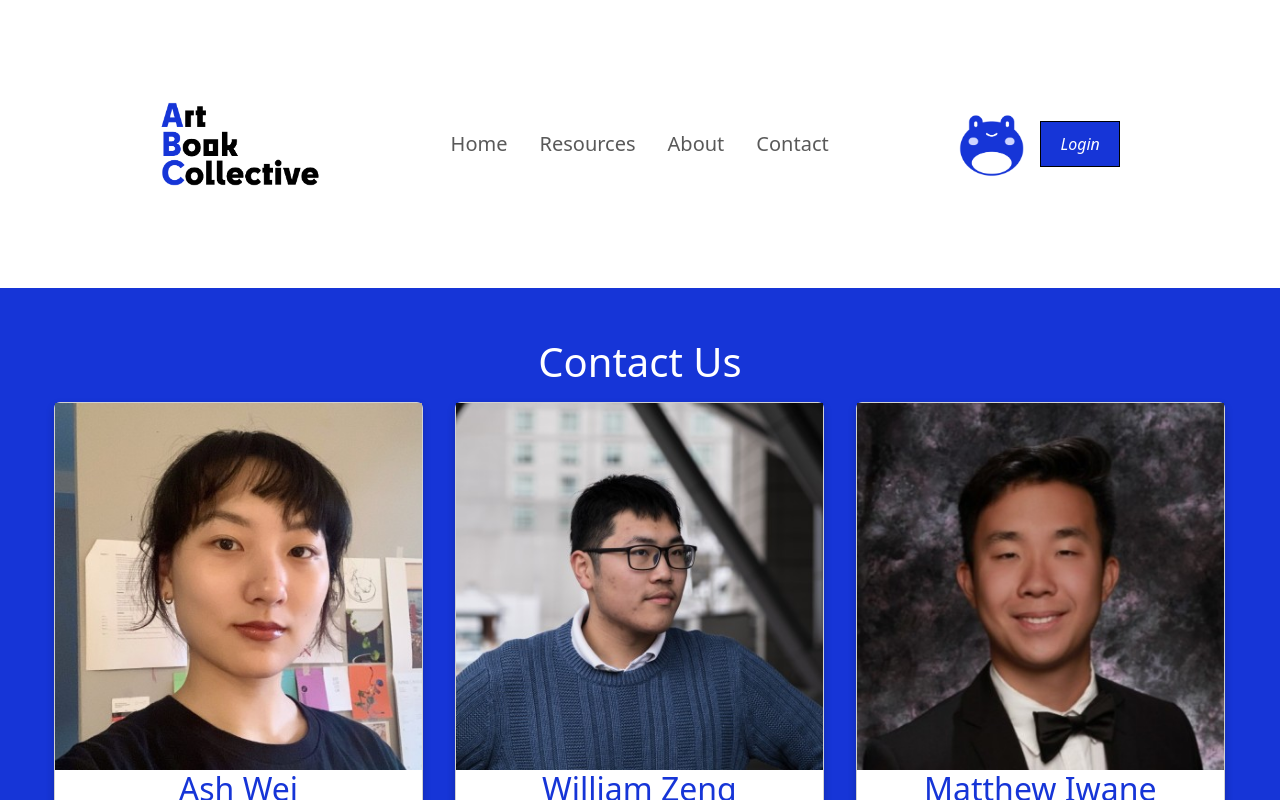
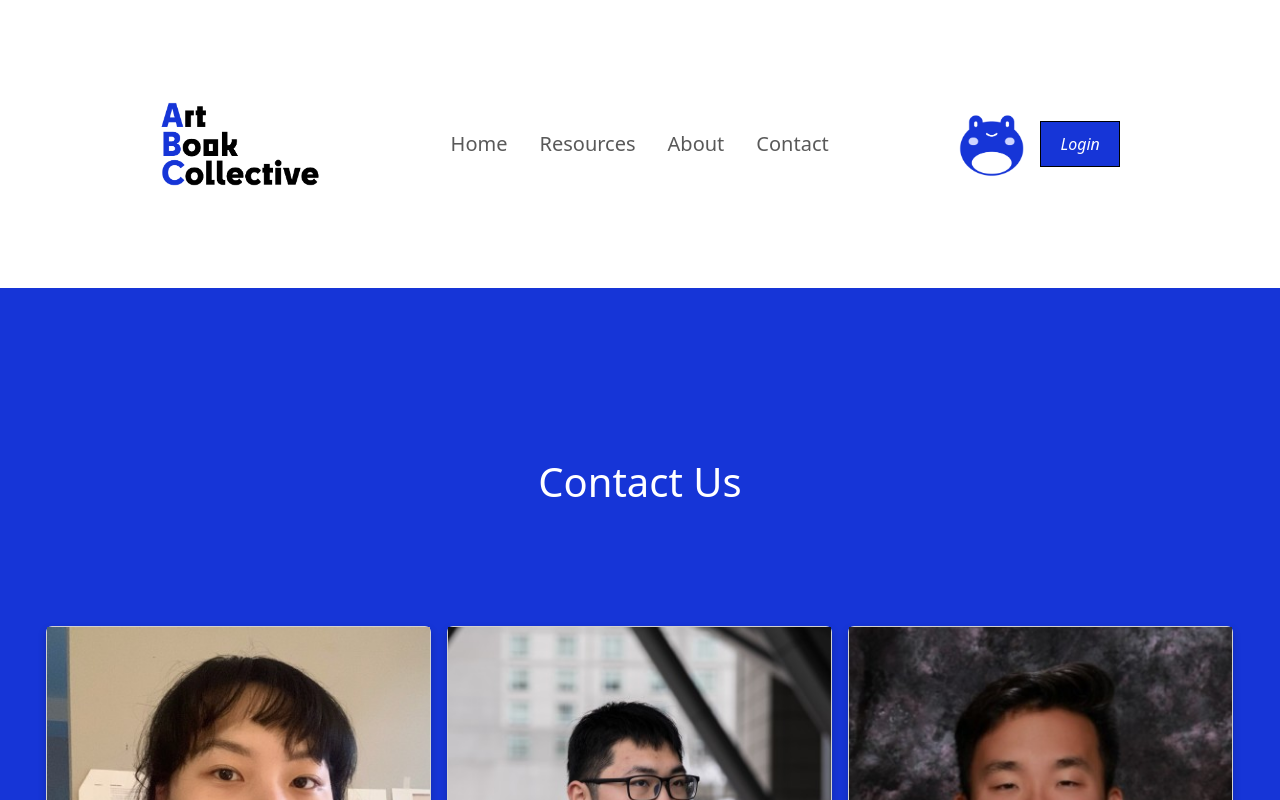
Before and after one commit to YuZW42/indie-read, a React (Vite) app in the folder client/: page /contact in a window 1280 px wide. Shown: the top 800 px of the page. Built offline with nearby package versions, Linux system fonts and the light colour scheme; no server answers.

Commit message:
changed styling for all nav tabs:

```diff
--- a/client/src/components/about/about.tsx
+++ b/client/src/components/about/about.tsx
@@ -5,7 +5,7 @@ const About: React.FC = () => {
   return (
     <section id="about">
       <div className="container">
-        <h3 className="header">About Us</h3>
+        <h1 className="header">About Us</h1>
 
         <div className="about-content">
 
@@ -81,7 +81,7 @@ const About: React.FC = () => {
 
       </div>
 
-      <Footer/>
+      <Footer />
 
     </section>
   );
--- a/client/src/components/about/module.about.css
+++ b/client/src/components/about/module.about.css
@@ -5,9 +5,17 @@
   margin: 0 auto;
 }
 
+
+h1, h4 {
+  font-weight: 300;
+
+}
+
 h2{
   color: var(--primary-blue);
+  font-weight: 400;
 }
+
 .header{
   text-align: center;
 }
--- a/client/src/components/contact/module.contact.css
+++ b/client/src/components/contact/module.contact.css
@@ -14,7 +14,9 @@ html {
 
 /* title */
 #contact-us {
-  font-weight: 500;
+  font-weight: 300;
+  margin: 3em 0;
+
 }
 
 /* cards */
@@ -28,7 +30,6 @@ html {
 
 .card {
   box-shadow: 0 4px 8px 0 rgba(0, 0, 0, 0.2);
-  margin: 8px;
 }
 
 .about-section {
@@ -52,6 +53,14 @@ html {
   color: var(--primary-blue);
 }
 
+/* card image */
+.card img {
+  height: 100%;
+  width: 100%;
+}
+
+
+/* card buttons */
 .button-link {
   border: 1.5px solid black;
 
@@ -66,8 +75,6 @@ html {
 
   display: inline-block;
 }
-
-/* card buttons */
 
 .button-link a {
   display: flex;
--- a/client/src/components/resources/module.resources.css
+++ b/client/src/components/resources/module.resources.css
@@ -63,11 +63,13 @@
 
 #topic {
   text-align: center;
-  color: darkblue;
+  color: var(--primary-blue);
+
+  font-weight: 300;
 }
 #news{
   color:black;
-  background-color: white;
+  background-color: var(--primary-white);
   border: 1px solid black;
   border-radius: 0 ;
 }
--- a/client/src/pages/Resources.tsx
+++ b/client/src/pages/Resources.tsx
@@ -3,8 +3,8 @@ import { Header } from "../components/shared/Header"
 export const Resource = () => {
   return (
     <>
-    <Header/>
-      <ResourceList/>
+      <Header />
+      <ResourceList />
     </>
   )
 }
```
Lines whose indentation alone changed are shown as unchanged.
